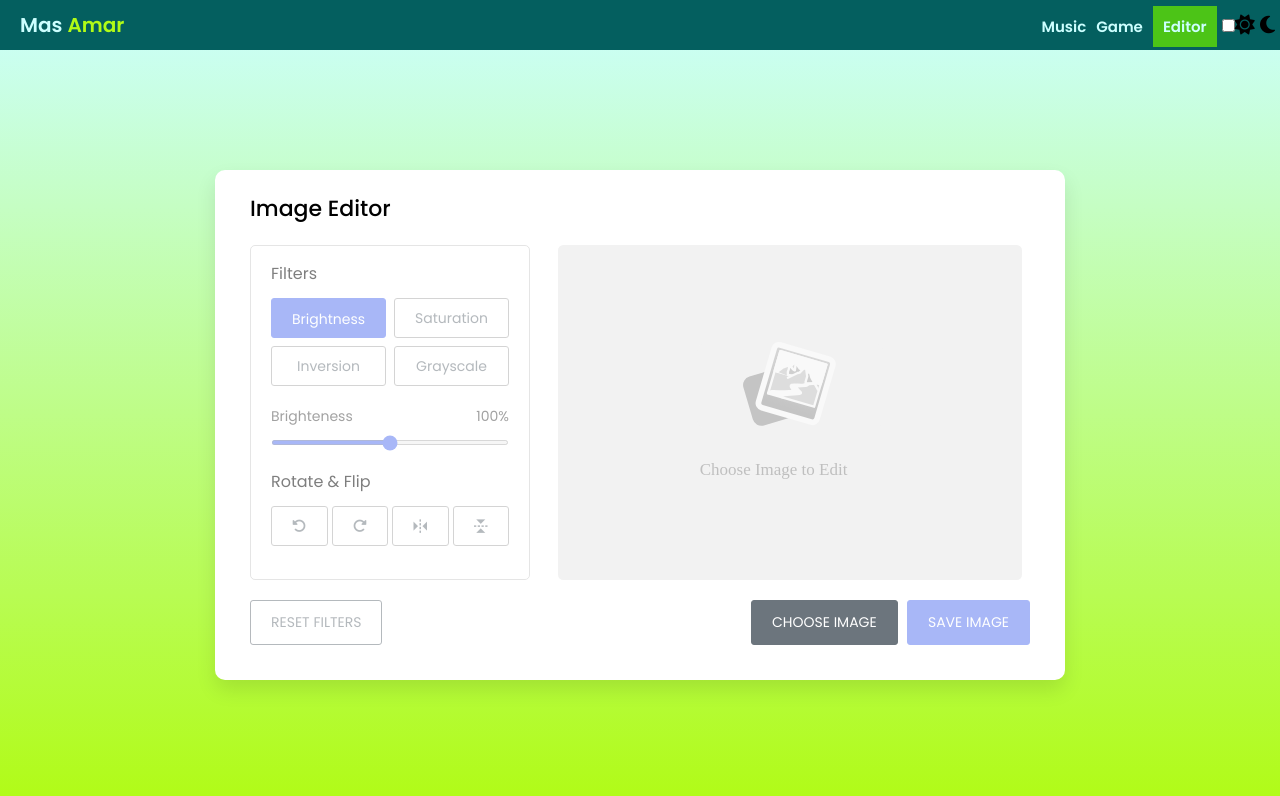
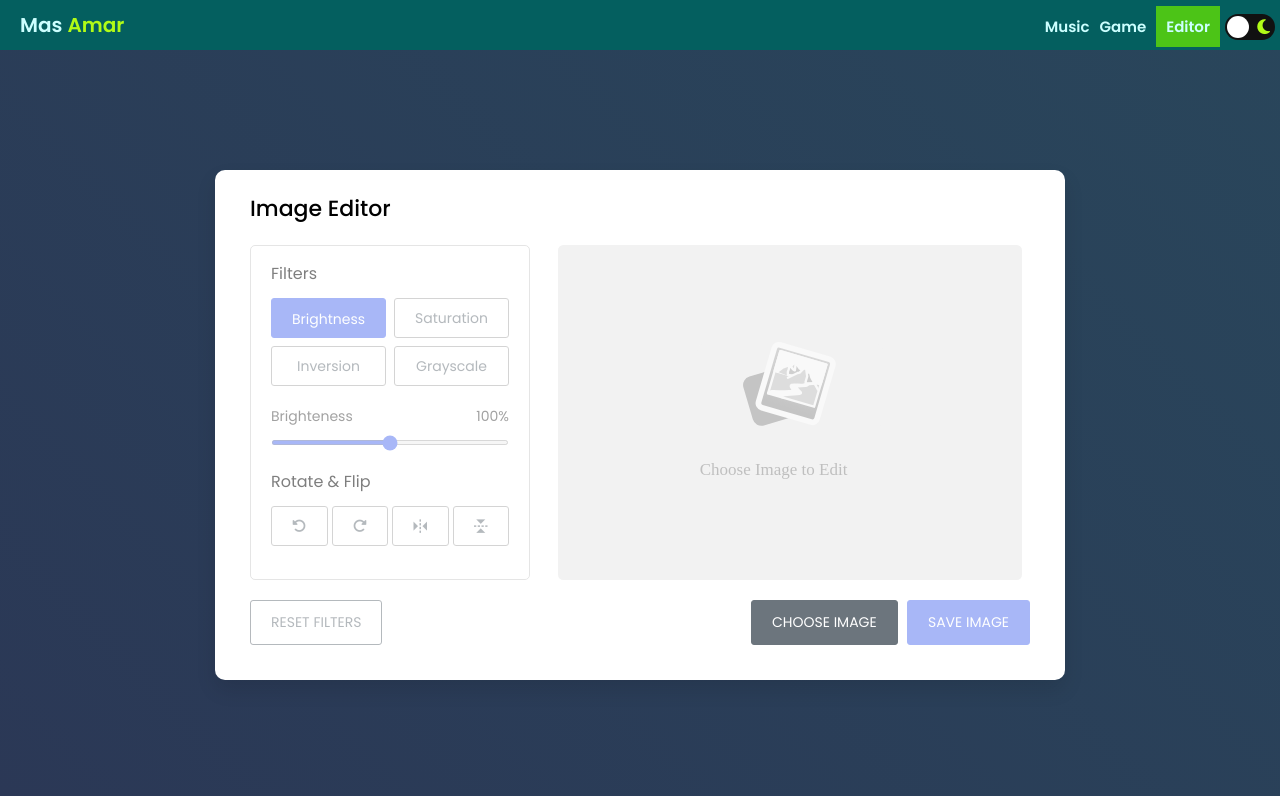
Before and after one commit to Masamar1122/Musicplay, a plain HTML site: page Editor/index.html in a window 1280 px wide. Drawn offline with nearby package versions, Linux system fonts and the light colour scheme.

Commit message:
Update style.css

```diff
--- a/Editor/style.css
+++ b/Editor/style.css
@@ -21,7 +21,7 @@ body{
   min-height: 100vh;
   align-items: center;
   justify-content: center;
-  background: linear-gradient(var(--pink) 0%, var(--violet) 100%);
+  background: linear-gradient(-135deg, #29465B, #2B3856);
 }
 .container-navbar {
   width: 100%;
@@ -84,6 +84,51 @@ body{
 }
 .active:hover {
   color: #CCFFFF !important;
+}
+body.dark {
+	background: linear-gradient(var(--pink) 0%, var(--violet) 100%);
+	color: white;
+}
+.checkbox {
+	opacity: 0;
+	position: absolute;
+	z-index: -1;
+}
+.label {
+	background-color: #111;
+	margin-top: 3px;
+	border-radius: 50px;
+	cursor: pointer;
+	display: flex;
+	align-items: center;
+	justify-content: space-between;
+	padding: 5px;
+	position: relative;
+	height: 26px;
+	width: 50px;
+	transform: scale(1);
+}
+.label .ball {
+	background-color: #fff;
+	border-radius: 50%;
+	position: absolute;
+	top: 2px;
+	left: 2px;
+	height: 22px;
+	width: 22px;
+	transform: translateX(0px);
+	transition: transform 0.2s linear;
+}
+.checkbox:checked + .label .ball {
+	transform: translateX(24px);
+}
+.fa-moon {
+	color: #B1FB17;
+	font-size: 17px;
+}
+.fa-sun {
+	color: #B1FB17;
+	font-size: 18px;
 }
 .container{
   width: 850px;
```
